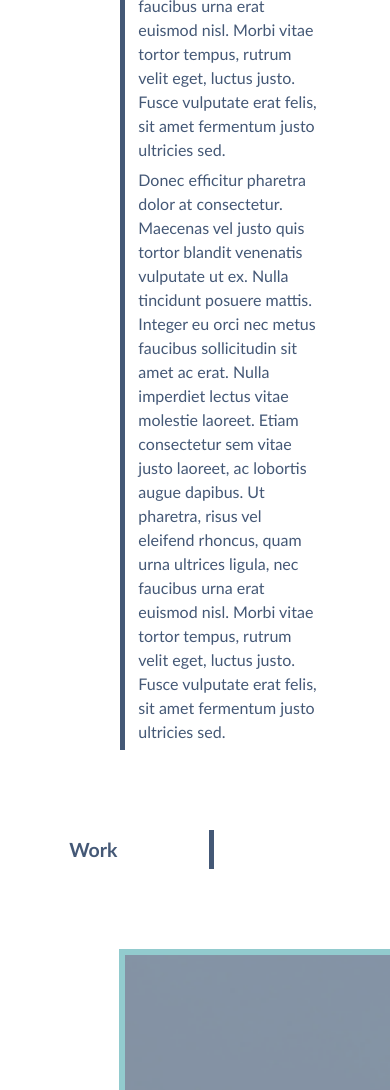
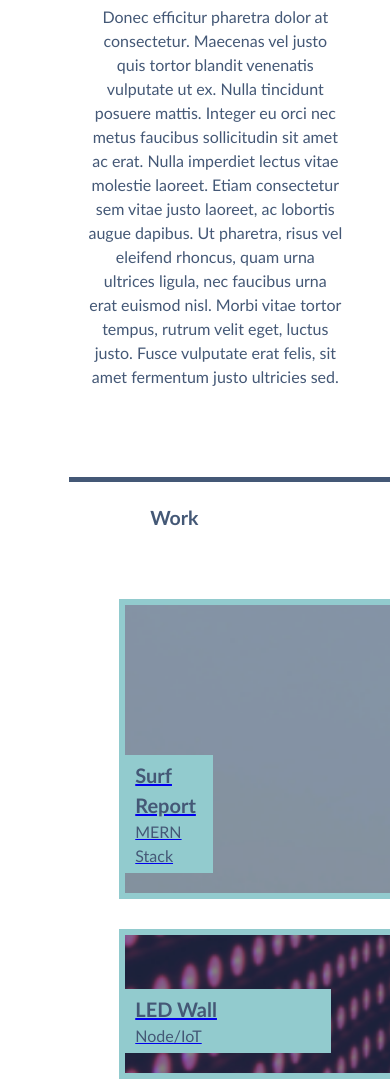
Before and after one commit to RLAQUEA/portfolio_adv_css, a plain HTML site: page index.html in a window 390 px wide. Shown: the part 910-2000 px from the top of the page. Drawn offline with Linux system fonts and the light colour scheme.

Commit message:
added responsiveness to about me title

```diff
--- a/assets/css/style.css
+++ b/assets/css/style.css
@@ -1,5 +1,5 @@
 
-/* colors for page background, name & dropdown menu */
+/* these colors are for page background, name & dropdown menu */
 :root {
     --background: #31353d;
     --navigation_bar: #92cbce;
@@ -91,6 +91,8 @@ nav a:hover {
     margin-top: 15%;
     margin-bottom: 5%;
     margin-left: 75%;
+    margin-right: 0%;
+    border-right: 0px;
     width: 200px;
     text-align: center;
     font-size: 200%;
@@ -205,11 +207,18 @@ section p {
 
 .flex-item div {
   background-color: var(--navigation_bar);
-  padding: 10px 20px;
+  padding: 5px 10px;
   margin-bottom: 20px;
-  max-width: 30%;
+  max-width: 35%;
   color: var(--section_font);
+}
 
+.flex-item div .calculator {
+  background-color: var(--navigation_bar);
+  padding: 5px 10px;
+  margin-bottom: 20px;
+  max-width: 35%;
+  color: var(--section_font);
 }
 
 .flex-item:nth-child(2) {
@@ -284,6 +293,11 @@ section p {
 
 
   @media screen and (max-width: 768px) {
+
+    [class*="col-"] {
+      width: 100%;
+    }
+
     nav {
       display: flex;
       flex-direction: row;
@@ -301,6 +315,8 @@ section p {
   }
 
   @media screen and (max-width: 576px) {
+
+
     main {
       display: flex;
       flex-direction: row;
@@ -308,4 +324,32 @@ section p {
       justify-content: space-between;
       ;
     }
+
+    section div {
+      flex: 0 0 78%;
+    }
+
+    section p {
+      text-align: center;
+      align-items: center;
+      justify-content: space-between;
+      margin-top: 3%;
+      margin-bottom: 3%;
+      padding-left: 7%;
+      color: var(--section_font);
+
+    }
+    .container .title-column {
+      display: flex;
+      flex-direction: row;
+      flex-wrap: wrap;
+      align-items: center;
+      justify-content: space-evenly;
+      padding-top: 5%;
+      border-right: 0px;
+      border-top: 5px solid var(--section_font);
+      line-height: 2px;
+      min-width: 350px;
+      padding-right: 20%;
+    }
   }
```
Also changed, not shown: 3 other files.
